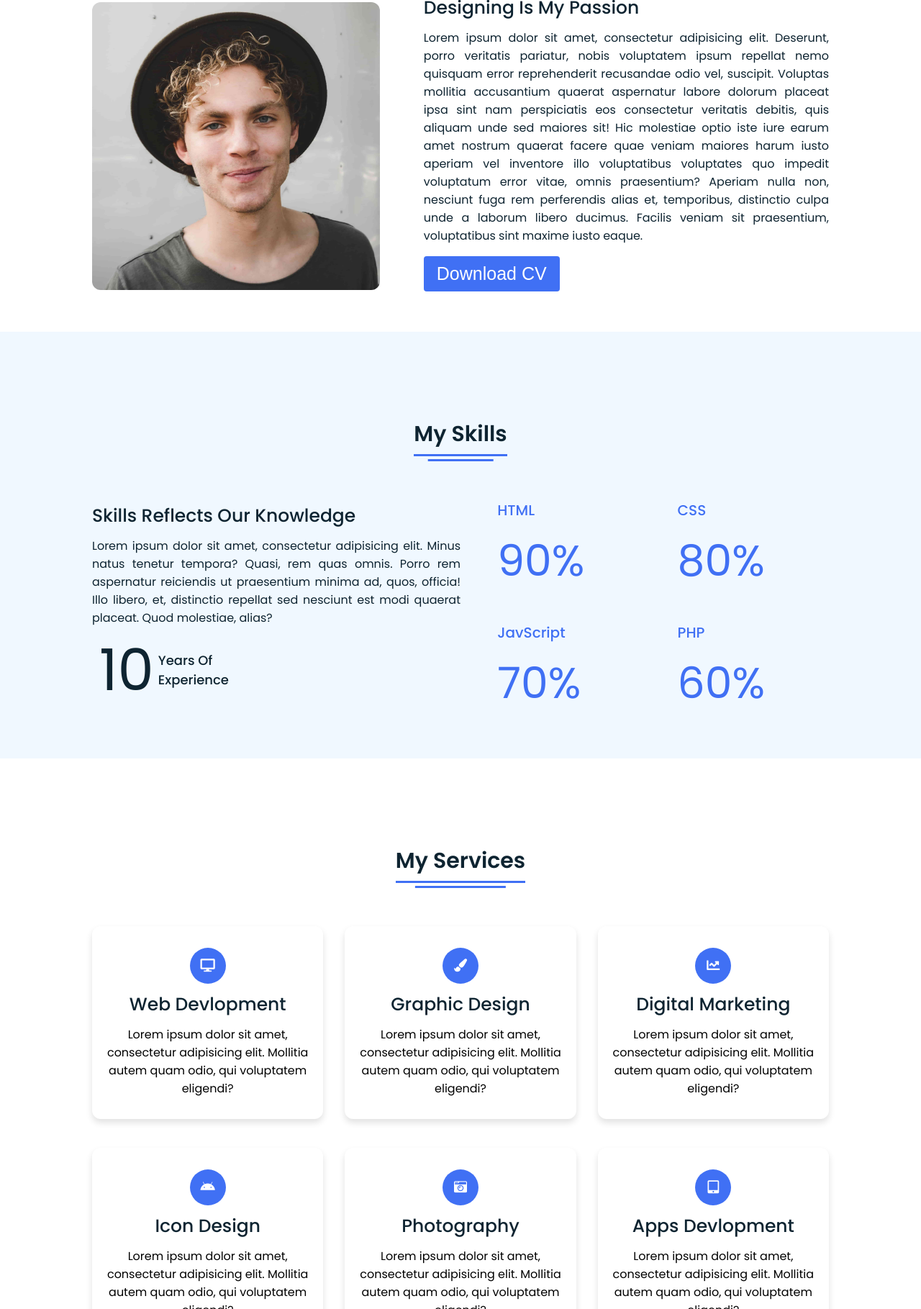
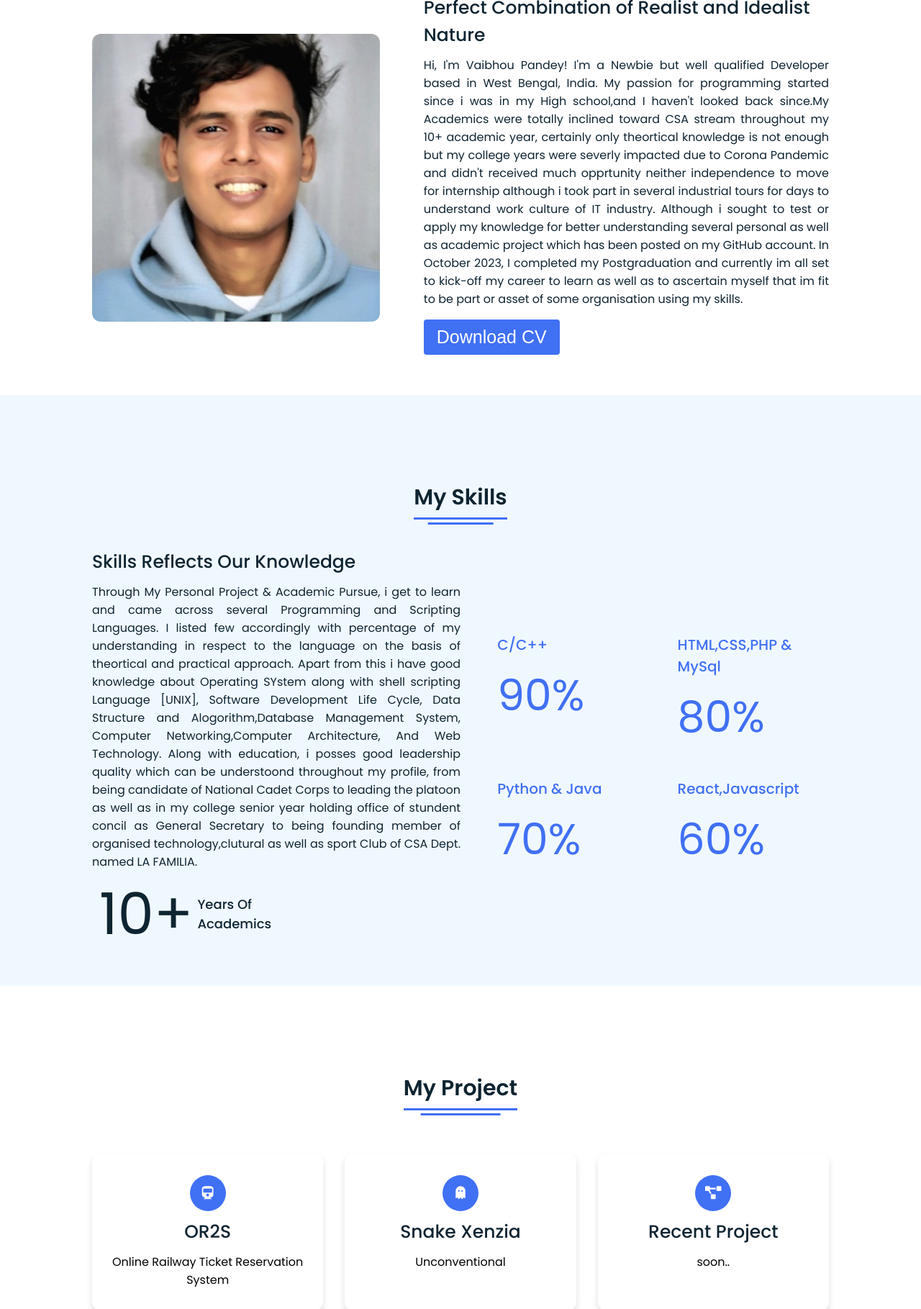
Before and after one commit to dresta-V/WEB-PORTFOLIO, a plain HTML site: page index.html in a window 1280 px wide. Shown: the part 981-2800 px from the top of the page at 72% size. Drawn offline with Linux system fonts and the light colour scheme.

Commit message:
second commit

```diff
--- a/index.html
+++ b/index.html
@@ -7,6 +7,7 @@
     <link rel="stylesheet" href="style.css" />
     <!-- Fontawesome CDN Link -->
     <link rel="stylesheet" href="https://cdnjs.cloudflare.com/ajax/libs/font-awesome/5.15.2/css/all.min.css" />
+    <link rel="stylesheet" href="https://cdnjs.cloudflare.com/ajax/libs/font-awesome/4.7.0/css/font-awesome.min.css"/>
     <meta name="viewport" content="width=device-width, initial-scale=1.0" />
   </head>
   <body>
@@ -22,16 +23,18 @@
           <li><a href="#home">Home</a></li>
           <li><a href="#about">About</a></li>
           <li><a href="#skills">Skills</a></li>
-          <li><a href="#services">Services</a></li>
+          <li><a href="#services">Project</a></li>
           <li><a href="#contact">Contact</a></li>
           <div class="cancel-btn">
             <i class="fas fa-times"></i>
           </div>
         </ul>
         <div class="media-icons">
-          <a href="#"><i class="fab fa-facebook-f"></i></a>
-          <a href="#"><i class="fab fa-twitter"></i></a>
-          <a href="#"><i class="fab fa-instagram"></i></a>
+          <a href="https://www.linkedin.com/in/dresta-v/"><i class="fab fa-linkedin"></i></a>
+          <a href="https://github.com/dresta-V" target="_blank"><i class="fab fa-github"></i></a>
+          <a href="https://www.facebook.com/vaibhou.pandey"><i class="fab fa-facebook-f"></i></a>
+          <a href="mailto:dresta.work@gmail.com" target="_blank"><i class="fa fa-envelope"></i></a>
+
         </div>
       </div>
       <div class="menu-btn">
@@ -45,7 +48,7 @@
         <div class="text">
           <div class="text-one">Hello,</div>
           <div class="text-two">I'm Vaibhou Pandey</div>
-          <div class="text-three">UI/UX Designer</div>
+          <div class="text-three">PostGraduated[Computer Science] </div>
           <div class="text-four">From India</div>
         </div>
         <div class="button">
@@ -60,16 +63,16 @@
         <div class="title"><span>About Me</span></div>
         <div class="about-details">
           <div class="left">
-            <img src="images/about.jpg" alt="" />
+            <img src="images/ABOUTUS.jpg" alt="" />
           </div>
           <div class="right">
-            <div class="topic">Designing Is My Passion</div>
+            <div class="topic">Perfect Combination of Realist and Idealist Nature</div>
             <p>
-              Lorem ipsum dolor sit amet, consectetur adipisicing elit. Deserunt, porro veritatis pariatur, nobis voluptatem ipsum repellat nemo quisquam error reprehenderit recusandae odio vel, suscipit. Voluptas mollitia accusantium quaerat aspernatur labore dolorum placeat ipsa sint nam perspiciatis eos consectetur veritatis debitis, quis aliquam unde sed maiores sit! Hic molestiae optio iste
-              iure earum amet nostrum quaerat facere quae veniam maiores harum iusto aperiam vel inventore illo voluptatibus voluptates quo impedit voluptatum error vitae, omnis praesentium? Aperiam nulla non, nesciunt fuga rem perferendis alias et, temporibus, distinctio culpa unde a laborum libero ducimus. Facilis veniam sit praesentium, voluptatibus sint maxime iusto eaque.
+              Hi, I'm Vaibhou Pandey! I'm a Newbie but well qualified Developer based in West Bengal, India. My passion for programming started since i was in my High school,and I haven't looked back since.My Academics were totally inclined toward CSA stream throughout my 10+ academic year, certainly only theortical knowledge is not enough but my college years were severly impacted due to Corona Pandemic and didn't received much opprtunity neither independence to move for internship although i took part in several industrial tours for days to understand work culture of IT industry. Although i sought to test or apply my knowledge for better understanding several personal as well as academic project which has been posted on my GitHub account.
+              In October 2023, I completed my Postgraduation and currently im all set to kick-off my career to learn as well as to ascertain myself that im fit to be part or asset of some organisation using my skills.
             </p>
             <div class="button">
-              <button>Download CV</button>
+              <a href="https://yellow-konstanze-59.tiiny.site" target="_blank"><button>Download CV</button></a>
             </div>
           </div>
         </div>
@@ -84,30 +87,32 @@
         <div class="skills-details">
           <div class="text">
             <div class="topic">Skills Reflects Our Knowledge</div>
-            <p>Lorem ipsum dolor sit amet, consectetur adipisicing elit. Minus natus tenetur tempora? Quasi, rem quas omnis. Porro rem aspernatur reiciendis ut praesentium minima ad, quos, officia! Illo libero, et, distinctio repellat sed nesciunt est modi quaerat placeat. Quod molestiae, alias?</p>
+            <p>Through My Personal Project & Academic Pursue, i get to learn and came across several Programming and Scripting Languages. I listed few accordingly with percentage of my understanding in  respect to the language on the basis of theortical and practical approach.
+              Apart from this i have good knowledge about Operating SYstem along with shell scripting Language [UNIX], Software Development Life Cycle, Data Structure and Alogorithm,Database Management System, Computer Networking,Computer Architecture, And Web Technology.
+            Along with education, i posses good leadership quality which can be understoond throughout my profile, from being candidate of National Cadet Corps to leading the platoon as well as in my college senior year holding office of stundent concil as General Secretary to being founding member of organised technology,clutural as well as sport Club of CSA Dept. named LA FAMILIA. </p>
             <div class="experience">
-              <div class="num">10</div>
+              <div class="num">10+</div>
               <div class="exp">
                 Years Of <br />
-                Experience
+                Academics
               </div>
             </div>
           </div>
           <div class="boxes">
             <div class="box">
-              <div class="topic">HTML</div>
+              <div class="topic">C/C++</div>
               <div class="per">90%</div>
             </div>
             <div class="box">
-              <div class="topic">CSS</div>
+              <div class="topic">HTML,CSS,PHP & MySql</div>
               <div class="per">80%</div>
             </div>
             <div class="box">
-              <div class="topic">JavScript</div>
+              <div class="topic">Python & Java</div>
               <div class="per">70%</div>
             </div>
             <div class="box">
-              <div class="topic">PHP</div>
+              <div class="topic">React,Javascript</div>
               <div class="per">60%</div>
             </div>
           </div>
@@ -118,51 +123,30 @@
     <!-- My Services Section Start -->
     <section class="services" id="services">
       <div class="content">
-        <div class="title"><span>My Services</span></div>
+        <div class="title"><span>My Project</span></div>
         <div class="boxes">
           <div class="box">
             <div class="icon">
-              <i class="fas fa-desktop"></i>
+              <i class="fas fa-train"></i>
             </div>
-            <div class="topic">Web Devlopment</div>
-            <p>Lorem ipsum dolor sit amet, consectetur adipisicing elit. Mollitia autem quam odio, qui voluptatem eligendi?</p>
+            <div class="topic">OR2S</div>
+            <p>Online Railway Ticket Reservation System</p>
           </div>
           <div class="box">
             <div class="icon">
-              <i class="fas fa-paint-brush"></i>
+              <i class="fas fa-ghost"></i>
             </div>
-            <div class="topic">Graphic Design</div>
-            <p>Lorem ipsum dolor sit amet, consectetur adipisicing elit. Mollitia autem quam odio, qui voluptatem eligendi?</p>
+            <div class="topic">Snake Xenzia</div>
+            <p>Unconventional</p>
           </div>
           <div class="box">
             <div class="icon">
-              <i class="fas fa-chart-line"></i>
+              <i class="fas fa-project-diagram"></i>
             </div>
-            <div class="topic">Digital Marketing</div>
-            <p>Lorem ipsum dolor sit amet, consectetur adipisicing elit. Mollitia autem quam odio, qui voluptatem eligendi?</p>
+            <div class="topic">Recent Project</div>
+            <p>soon..</p>
           </div>
-          <div class="box">
-            <div class="icon">
-              <i class="fab fa-android"></i>
-            </div>
-            <div class="topic">Icon Design</div>
-            <p>Lorem ipsum dolor sit amet, consectetur adipisicing elit. Mollitia autem quam odio, qui voluptatem eligendi?</p>
-          </div>
-          <div class="box">
-            <div class="icon">
-              <i class="fas fa-camera-retro"></i>
-            </div>
-            <div class="topic">Photography</div>
-            <p>Lorem ipsum dolor sit amet, consectetur adipisicing elit. Mollitia autem quam odio, qui voluptatem eligendi?</p>
-          </div>
-          <div class="box">
-            <div class="icon">
-              <i class="fas fa-tablet-alt"></i>
-            </div>
-            <div class="topic">Apps Devlopment</div>
-            <p>Lorem ipsum dolor sit amet, consectetur adipisicing elit. Mollitia autem quam odio, qui voluptatem eligendi?</p>
-          </div>
-        </div>
+
       </div>
     </section>
 
@@ -172,7 +156,7 @@
         <div class="title"><span>Contact Me</span></div>
         <div class="text">
           <div class="topic">Have Any Project?</div>
-          <p>Lorem ipsum dolor sit amet, consectetur adipisicing elit. Ipsam neque ipsum corrupti dolores, facere numquam voluptate aspernatur sit perferendis qui nisi modi! Recusandae deserunt consequatur voluptatibus alias repellendus nobis eligendi.</p>
+          <p>You can contact me for any recuritment offer or web development project through direct contract.</p>
           <div class="button">
             <button>Let's Chat</button>
           </div>
@@ -180,10 +164,12 @@
       </div>
     </section>
 
+
+
     <!-- Footer Section Start -->
     <footer>
       <div class="text">
-        <span>Created By <a href="#">CodingLab</a> | &#169; 2021 All Rights Reserved</span>
+        <span>Created By <a href="#">dresta-V</a> </span>
       </div>
     </footer>
 
--- a/style.css
+++ b/style.css
@@ -2,7 +2,7 @@
 @import url('https://fonts.googleapis.com/css2?family=Poppins:wght@400;500;600;700&family=Ubuntu:wght@400;500;700&display=swap');
 *{
   margin: 0;
-  padding: 0;
+  padding: 100;
   box-sizing: border-box;
   text-decoration: none;
   scroll-behavior: smooth;
@@ -13,10 +13,12 @@
     width: 10px;
 }
 ::-webkit-scrollbar-track {
-    background: #f1f1f1;
+  background: #fefdfe;
+
+  background: ;
 }
 ::-webkit-scrollbar-thumb {
-    background: #6e93f7;
+    background:#6BB0B7;
     border-radius: 12px;
     transition: all 0.3s ease;
 }
@@ -27,14 +29,17 @@
 /* navbar styling */
 nav{
   position: fixed;
+  background: white;
+  opacity: 0.5;
   width: 100%;
-  padding: 20px 0;
+  padding: 15px;
   z-index: 998;
   transition: all 0.3s ease;
   font-family: 'Ubuntu', sans-serif;
 }
 nav.sticky{
   background: #4070f4;
+  opacity: 1;
   padding: 13px 0;
 }
 nav .navbar{
@@ -68,7 +73,8 @@ nav .navbar .menu li{
   transition: all 0.4s ease;
 }
 .navbar .menu a:hover{
-  color: #4070f4;
+  color: #020202;
+  font-size: 20px;
 }
 nav.sticky .menu a{
   color: #FFF;
@@ -111,7 +117,7 @@ nav.sticky .menu-btn{
 .home{
   height: 100vh;
   width: 100%;
-  background: url("images/background.png") no-repeat;
+  background: url("Images/bgmenu.jpg") no-repeat;
   background-size: cover;
   background-position: center;
   background-attachment: fixed;
@@ -130,15 +136,15 @@ nav.sticky .menu-btn{
   color: #0E2431;
 }
 .home .text-two{
-  color: #0E2431;
-  font-size: 75px;
+  color: rgb(46, 4, 253);
+  font-size: 60px;
   font-weight: 600;
   margin-left: -3px;
 }
 .home .text-three{
   font-size: 40px;
   margin: 5px 0;
-  color: #4070f4;
+  color: #101011;
 }
 .home .text-four{
   font-size: 23px;
@@ -147,11 +153,13 @@ nav.sticky .menu-btn{
 }
 .home .button{
   margin: 14px 0;
+
 }
 .home .button button{
   outline: none;
   padding: 8px 16px;
   border-radius: 6px;
+  box-shadow: 0 6px #090909;
   font-size: 25px;
   font-weight: 400;
   background: #4070f4;
@@ -163,9 +171,10 @@ nav.sticky .menu-btn{
 .home .button button:hover{
   border-color: #4070f4;
   background-color: #fff;
+  box-shadow: 0 5px #666;
+  transform: translateY(4px);
   color: #4070f4;
 }
-
 /* About Section Styling */
 /* Those Elements Where We Have Apply Same CSS,
  I'm Selecting Directly 'Section Tag' and 'Class'  */
```
Also changed, not shown: Images/ABOUTUS.jpg (added), Images/about.jpg (deleted), Images/background.png (deleted), Images/bgmenu.jpg (added), Images/snake.avif (added).
